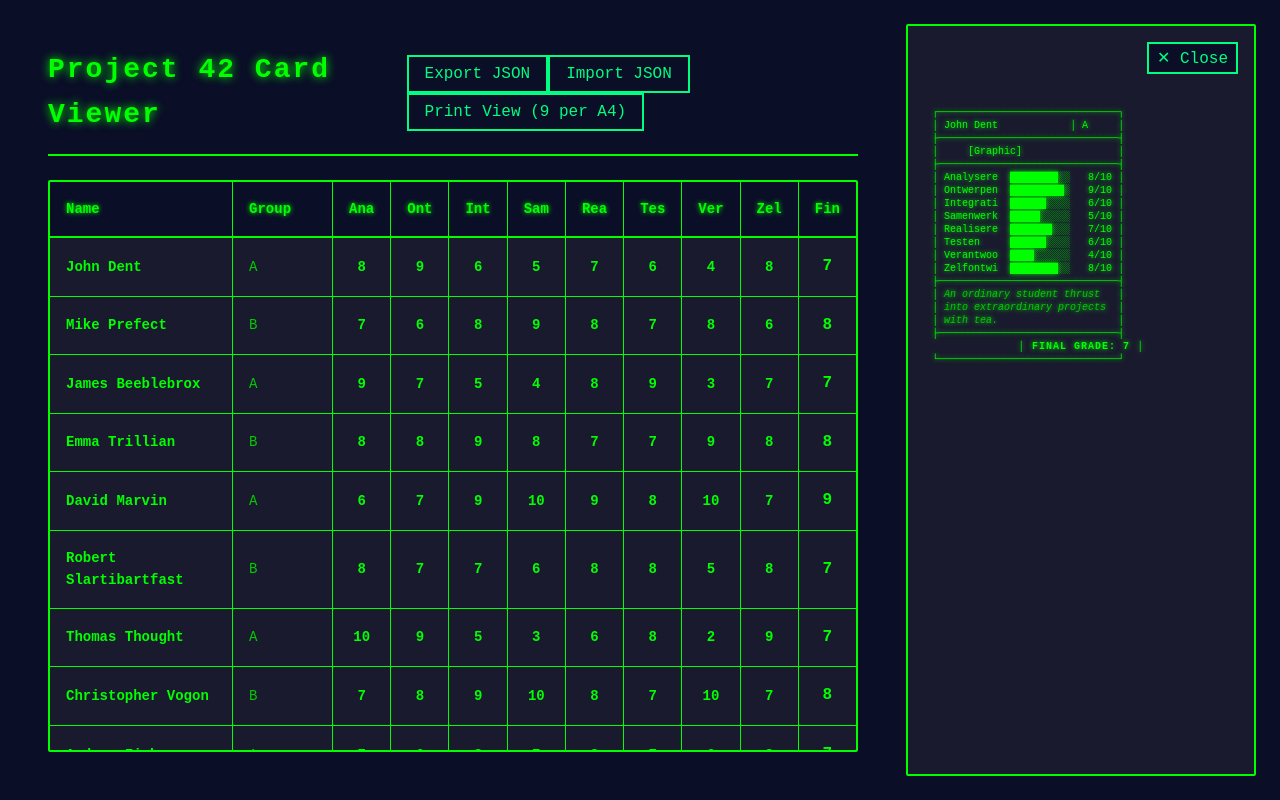
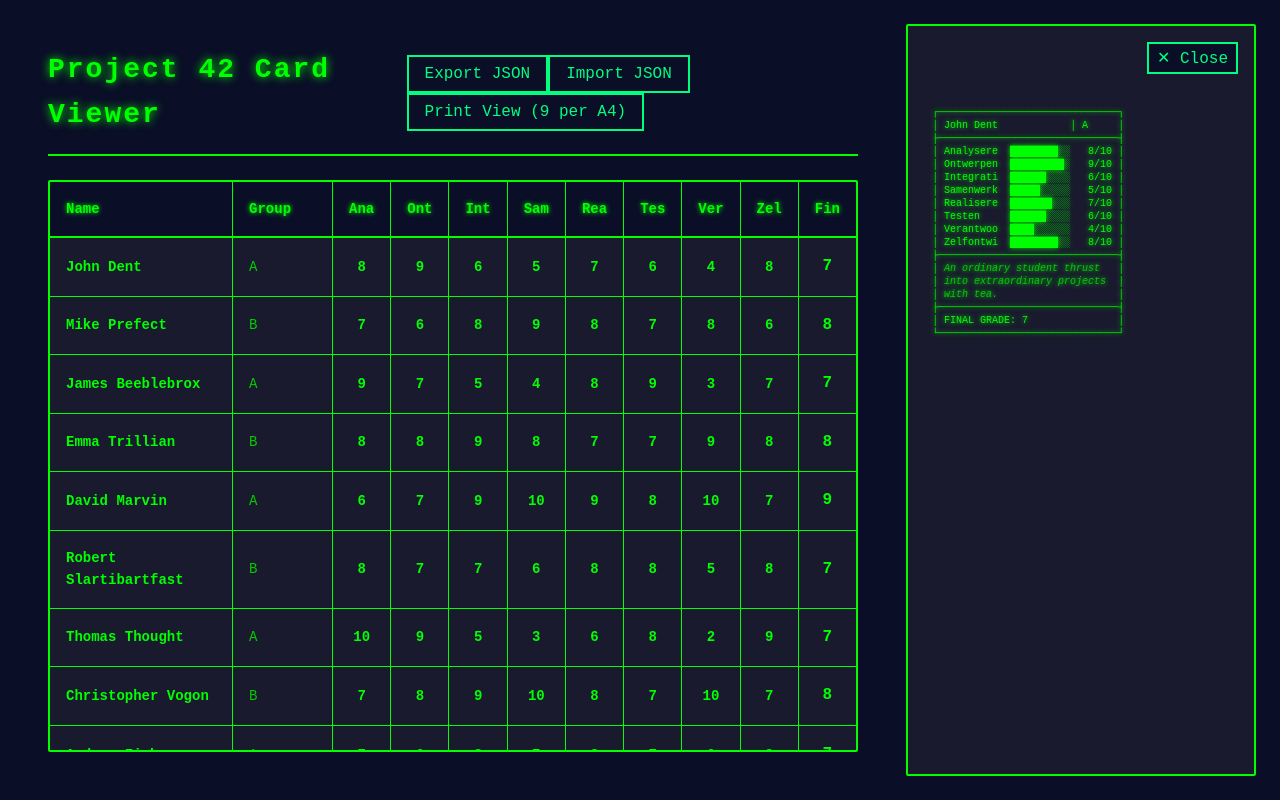
Before and after one commit to Jaapapa/project42cardviewer, a React (Vite) app: page / in a window 1280 px wide. Both pictures are taken after a click on the element "John Dent". Built offline with nearby package versions, Linux system fonts and the light colour scheme.

Commit message:
Remove graphic from card display

```diff
--- a/src/components/CardDetail.tsx
+++ b/src/components/CardDetail.tsx
@@ -66,14 +66,6 @@ export const CardDetail: React.FC<CardDetailProps> = ({ card, onBack }) => {
             ├──────────────────────────────┤
           </div>
 
-          <div className="card-image-space">
-            │     [Graphic]                │
-          </div>
-
-          <div className="card-border-mid">
-            ├──────────────────────────────┤
-          </div>
-
           {statsList.map(({ label, key }) => {
             const value = card.stats[key];
             return (
@@ -98,7 +90,7 @@ export const CardDetail: React.FC<CardDetailProps> = ({ card, onBack }) => {
           </div>
 
           <div className="card-final-grade-display">
-            │ FINAL GRADE: {String(card.finalGrade)} │
+            │ FINAL GRADE: {String(card.finalGrade).padEnd(15)} │
           </div>
 
           <div className="card-border-bottom">
--- a/src/components/PrintView.tsx
+++ b/src/components/PrintView.tsx
@@ -51,8 +51,6 @@ const PrintCard: React.FC<PrintCardProps> = ({ card }) => {
   const cardContent = `┌──────────────────────────────┐
 │ ${card.name.substring(0, 20).padEnd(20)} │ ${card.group.substring(0, 5).padEnd(5)} │
 ├──────────────────────────────┤
-│     [Graphic]                │
-├──────────────────────────────┤
 ${statsList.map(({ label, key }) => `│ ${label.substring(0, 9).padEnd(9)}  ${StatBar(card.stats[key])}  ${String(card.stats[key]).padStart(2)}/10 │`).join('\n')}
 ├──────────────────────────────┤
 ${paddedFlavorLines.map((line) => `│ ${line} │`).join('\n')}
--- a/src/styles/CardDetail.css
+++ b/src/styles/CardDetail.css
@@ -106,9 +106,6 @@
 }
 
 .card-final-grade-display {
-  font-weight: bold;
-  text-align: center;
-  letter-spacing: 1px;
 }
 
 @media (max-width: 480px) {
```
